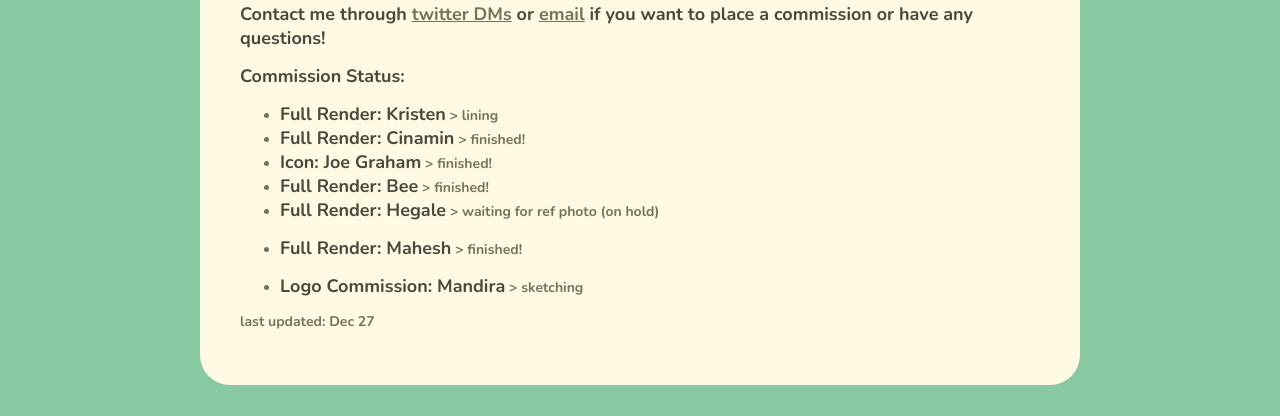
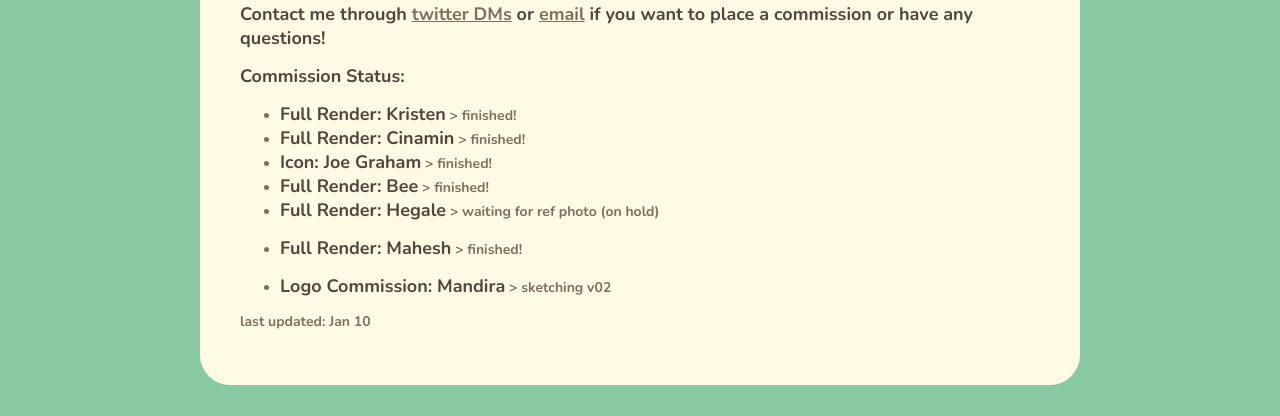
Before and after one commit to antheakwong/antheakwong.github.io, a Jekyll site: the page built from commissions/index.md, in a window 1280 px wide and 900 px high, scrolled down 555 px. Shown: the part 435-851 px from the top of the window. Built offline with Jekyll 4.4.1, drawn with Linux system fonts in a browser that asks for light colours; nearby versions of some CDN libraries.

Commit message:
update status

```diff
--- a/commissions/index.md
+++ b/commissions/index.md
@@ -40,13 +40,13 @@ Won’t draw: NSFW, mecha, offensive/shock content
 **Contact me through [twitter DMs](https://twitter.com/aysrin) or [email](mailto:hello@antheakwong.com) if you want to place a commission or have any questions!**
 
 **Commission Status:**
-- **Full Render: Kristen** > lining
+- **Full Render: Kristen** > finished!
 - **Full Render: Cinamin** > finished!
 - **Icon: Joe Graham** > finished!
 - **Full Render: Bee** > finished!
 - **Full Render: Hegale** > waiting for ref photo (on hold)
 - **Full Render: Mahesh** > finished!
 
-- **Logo Commission: Mandira** > sketching
+- **Logo Commission: Mandira** > sketching v02
 
-last updated: Dec 27
+last updated: Jan 10
```
